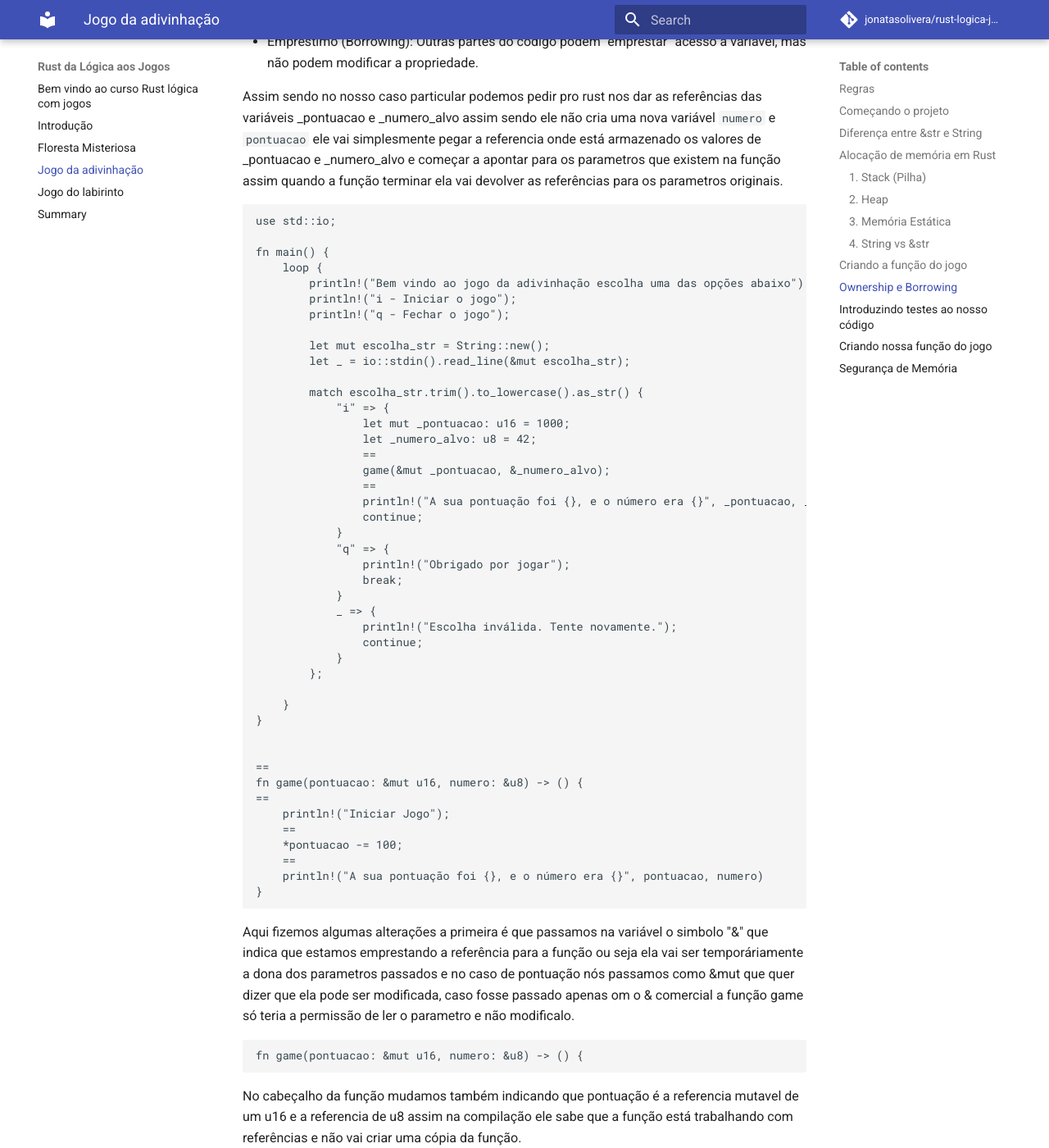
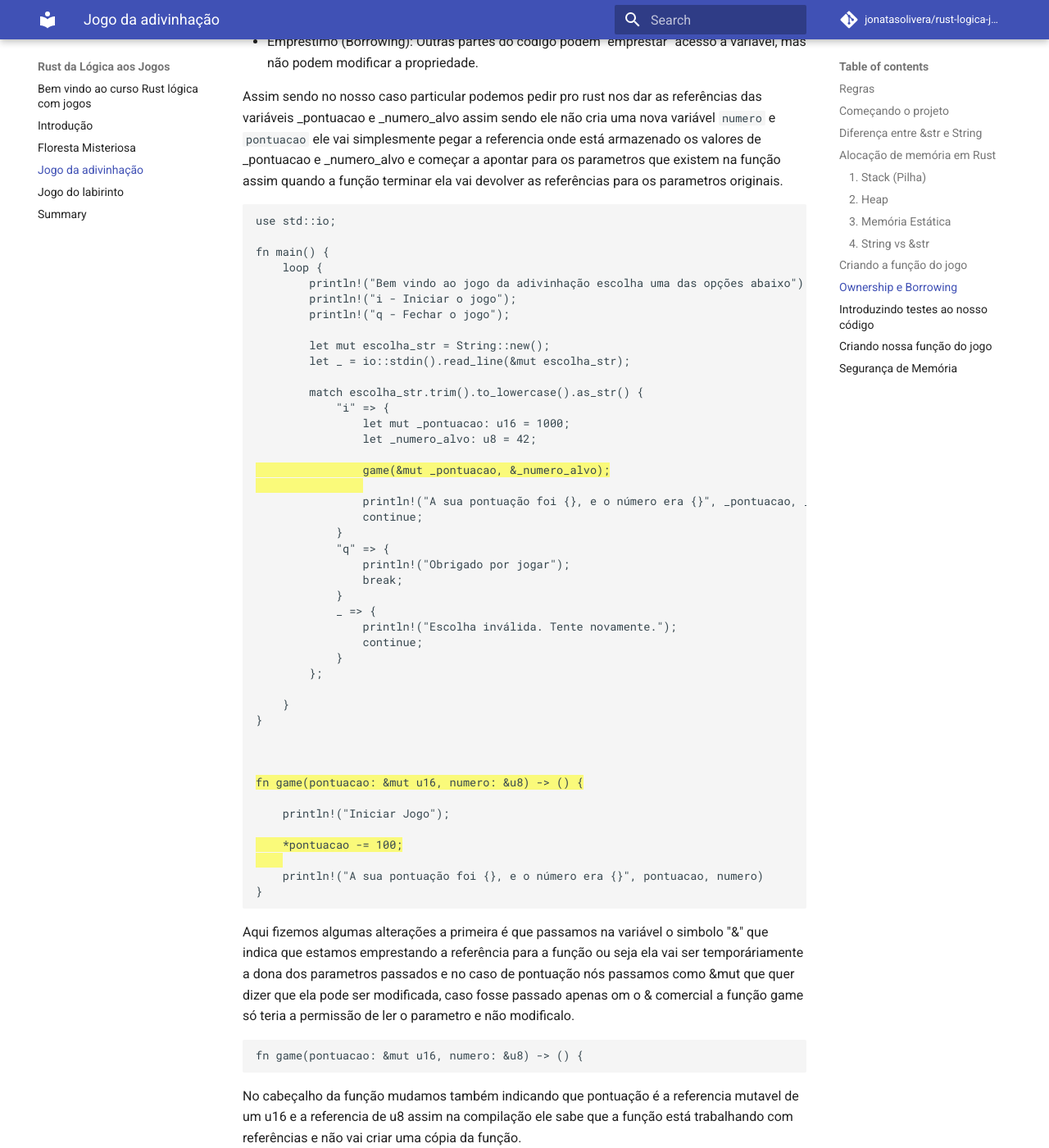
Before and after one commit to jonatasoli/rust-logica-jogos, an MkDocs documentation site: the page built from aulas/1_2_jogo_da_adivinhacao.md, in a window 1280 px wide and 1400 px high, scrolled down 9475 px. Shown: the whole window at 82% size. Built offline with MkDocs 1.6.1 and Material for MkDocs 9.7.7, drawn with Linux system fonts in a browser that asks for light colours; comment, search, counter and statistics services are not loaded; some of the changed text lies outside the part shown.

Commit message:
adicionando highlight

```diff
--- a/mkdocs.yml
+++ b/mkdocs.yml
@@ -7,6 +7,13 @@ edit_uri: tree/main/aulas
 
 theme:
   name: material
+markdown_extensions:
+  - abbr
+  - pymdownx.critic
+  - pymdownx.highlight:
+      anchor_linenums: true
+  - pymdownx.inlinehilite
+  - pymdownx.snippets
 
 features:
   - content.tabs.link
```
Also changed, not shown: aulas/1_2_jogo_da_adivinhacao.md (+16 -16 lines).
